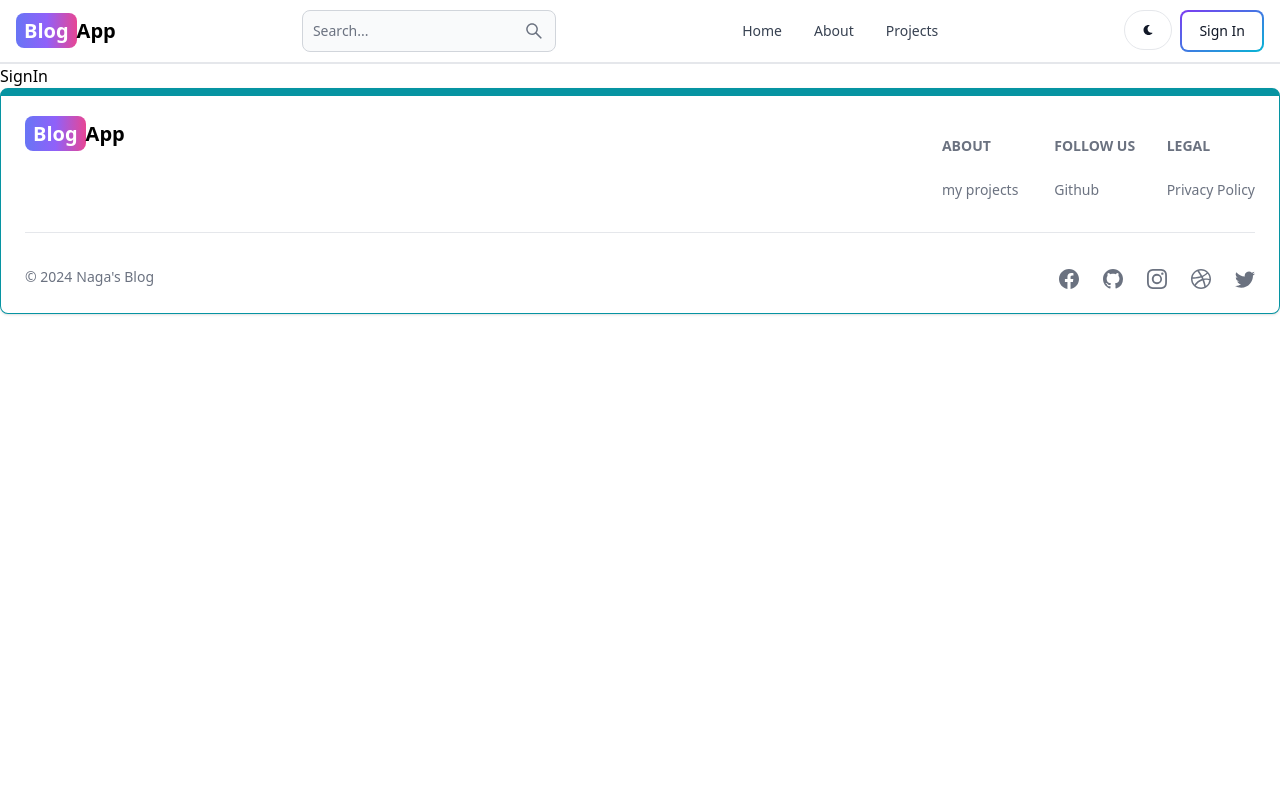
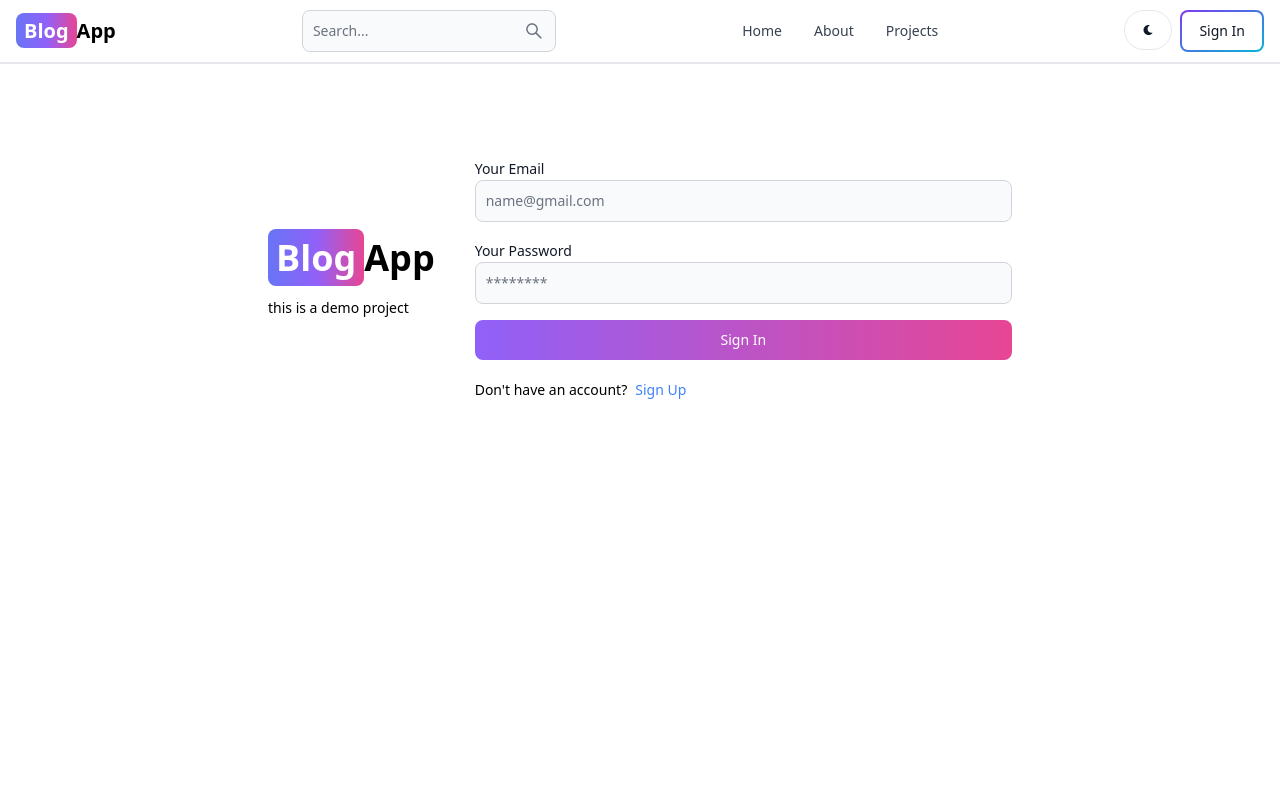
Before and after one commit to kattamuriNagabhushan/blogging-, a React (Vite) app in the folder client/: page /sign-in in a window 1280 px wide. Shown: the top 800 px of the page. Built offline with nearby package versions, Linux system fonts and the light colour scheme.

Commit message:
complete signin page functionality

```diff
--- a/client/src/pages/SignIn.jsx
+++ b/client/src/pages/SignIn.jsx
@@ -1,7 +1,133 @@
-import React from 'react'
+import { Alert, Button, Label, Spinner, TextInput } from 'flowbite-react'
+import React, { useState } from 'react'
+import { Link , useNavigate } from 'react-router-dom'
 
 export default function SignIn() {
+
+  const [formdata , setFormData] = useState({})
+  const [errorMessage , setErrorMessage] = useState(null)
+  const [loading , setLoading] = useState(false)
+  const navigate = useNavigate()
+
+  const handleChange = (e)=>{
+
+
+      setFormData({...formdata , [e.target.id]: e.target.value})
+
+  }
+
+  const handleSubmit = async(e)=>{
+    e.preventDefault()
+
+    if(!formdata.email || !formdata.password){
+      return setErrorMessage("Please fill out all fields")
+    }
+    try {
+      setLoading(true);
+      setErrorMessage(null);
+      const res = await fetch('api/auth/signin',{
+        method : 'POST',
+        headers: { 'Content-Type' : 'application/json'},
+        body : JSON.stringify(formdata)
+      })
+      const data = await res.json()
+
+      if(data.success === false){
+        console.log(data);
+        setLoading(false);
+        return setErrorMessage(data.message)
+      }
+      setLoading(false)
+      if(res.ok){
+        navigate('/')
+      }
+
+
+    } catch (error) {
+      setErrorMessage(error.message)
+      setLoading(false)
+    }
+
+  }
+
   return (
-    <div>SignIn</div>
+    <div className='min-h-screen mt-20'>
+
+      <div className='flex flex-1 p-3 max-w-3xl mx-auto flex-col md:flex-row md:items-center gap-10'>
+
+        <div>
+
+        <Link to="/" className='font-bold font-semibold
+        dark:text-white text-4xl'>
+
+        <span className='px-2 py-1 bg-gradient-to-r from-indigo-500
+        via-purple-500 to-pink-500 rounded-lg text-white'>Blog</span>App
+
+        </Link>
+
+        <p className='text-sm mt-5 '>
+          this is a demo project
+        </p>
+
+        </div>
+
+        <div className='flex-1'>
+          <form className='flex flex-col gap-4 ' onSubmit={handleSubmit}>
+
+
+            <div>
+
+              <Label value = "Your Email" />
+              <TextInput type = "email" placeholder = "name@gmail.com" id="email" onChange={handleChange} />
+            </div>
+
+            <div>
+
+              <Label value = "Your Password" />
+              <TextInput type = "password" placeholder = "********" id="password" onChange={handleChange} />
+            </div>
+
+            <Button gradientDuoTone="purpleToPink" type="submit" disabled = {loading}>
+              {
+                loading ? (
+                    <>
+
+                    <Spinner size = "sm" />
+                    <span className='pl-3'>Loading...</span>
+
+                    </>
+                ) : ('Sign In')
+              }
+            </Button>
+
+          </form>
+
+          <div className='flex gap-2 text-sm mt-5'>
+            <span>
+              Don't have an account?
+            </span>
+
+            <Link to="/sign-up" className='text-blue-500'>
+            Sign Up
+            </Link>
+
+          </div>
+
+
+
+            {
+              errorMessage && (
+              <Alert className='mt-5' color="failure">
+
+                {errorMessage}
+
+              </Alert>
+              )
+            }
+
+        </div>
+
+      </div>
+    </div>
   )
 }
```
